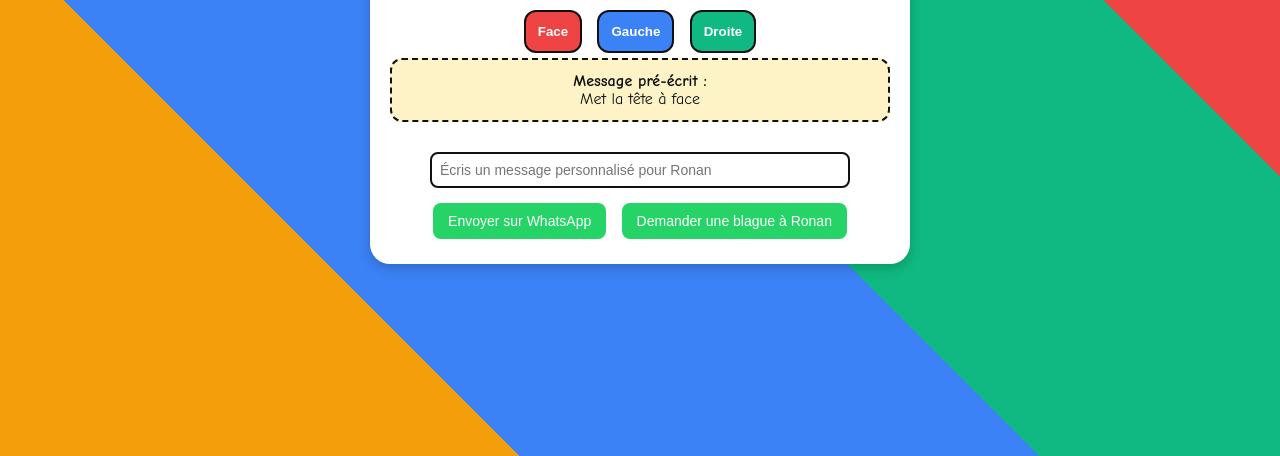
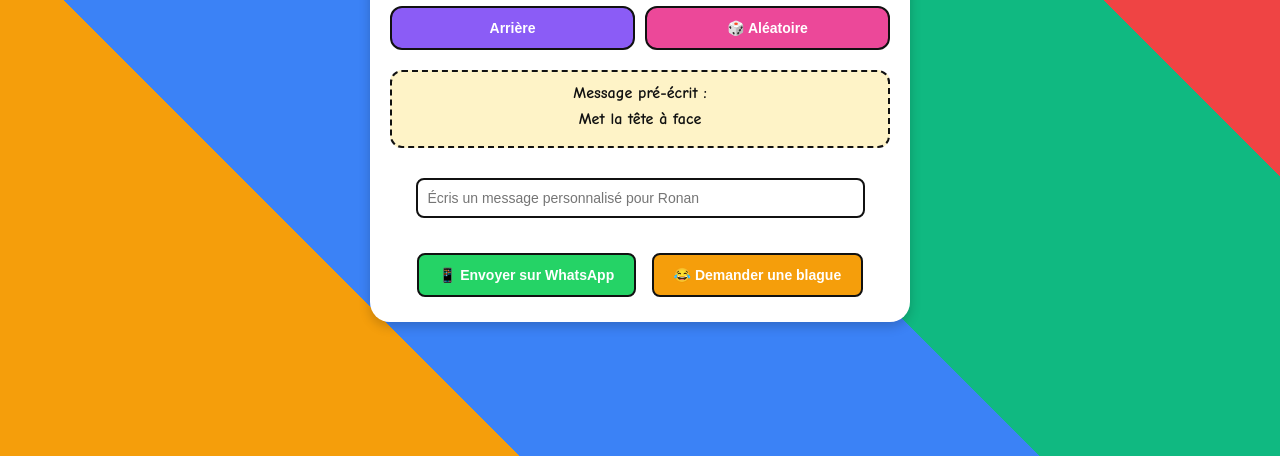
Before and after one commit to jbandrivet/ronan, a plain HTML site: page index.html in a window 1280 px wide. Shown: the part 344-800 px from the top of the page. Drawn offline with Linux system fonts and the light colour scheme.

Commit message:
Enhance position selection and button styles
Added functionality for random position selection and updated button styles.

```diff
--- a/index.html
+++ b/index.html
@@ -39,14 +39,25 @@
       margin-bottom: 10px;
       color: #ef4444;
     }
+    .buttons {
+      display: flex;
+      flex-wrap: wrap;
+      gap: 10px;
+      margin: 20px 0;
+    }
     .buttons button {
       flex: 1;
+      min-width: 120px;
       padding: 12px;
       border-radius: 12px;
       border: 2px solid #111;
       cursor: pointer;
       font-weight: bold;
-      margin: 5px;
+      font-size: 14px;
+      transition: transform 0.2s;
+    }
+    .buttons button:hover {
+      transform: scale(1.05);
     }
     .message-box {
       border: 2px dashed #111;
@@ -54,24 +65,45 @@
       padding: 12px;
       border-radius: 12px;
       margin-bottom: 20px;
+      min-height: 50px;
+    }
+    .message-box strong {
+      display: block;
+      margin-bottom: 8px;
+    }
+    #message {
+      font-size: 16px;
+      font-weight: bold;
+      color: #111;
+    }
+    .actions {
+      margin-top: 20px;
     }
     .actions button {
-      padding: 10px 15px;
+      padding: 12px 20px;
       border-radius: 8px;
       font-size: 14px;
+      font-weight: bold;
       display: inline-block;
       margin: 5px;
+      border: 2px solid #111;
+      cursor: pointer;
+      transition: transform 0.2s;
+    }
+    .actions button:hover {
+      transform: scale(1.05);
+    }
+    .whatsapp-btn {
       background: #25d366;
       color: white;
-      border: none;
-      cursor: pointer;
     }
     .joke-button {
       background: #f59e0b;
+      color: white;
     }
     input[type='text'] {
-      width: 80%;
-      padding: 8px;
+      width: 85%;
+      padding: 10px;
       margin: 10px 0;
       border: 2px solid #111;
       border-radius: 8px;
@@ -81,7 +113,7 @@
 </head>
 <body>
   <div class="container">
-    <h1>Soumis Ronan le Bouffon</h1>
+    <h1>🤡 Soumis Ronan le Bouffon 🤡</h1>
     <p>Choisis une position et envoie le message sur WhatsApp.</p>
     <p><strong>Ronan devra envoyer une photo de lui-même dans la position souhaitée.</strong></p>
 
@@ -89,10 +121,12 @@
       <button onclick="setPosition('face')" style="background:#ef4444;color:white;">Face</button>
       <button onclick="setPosition('gauche')" style="background:#3b82f6;color:white;">Gauche</button>
       <button onclick="setPosition('droite')" style="background:#10b981;color:white;">Droite</button>
+      <button onclick="setPosition('arriere')" style="background:#8b5cf6;color:white;">Arrière</button>
+      <button onclick="randomPosition()" style="background:#ec4899;color:white;">🎲 Aléatoire</button>
     </div>
 
     <div class="message-box">
-      <div><strong>Message pré-écrit :</strong></div>
+      <strong>Message pré-écrit :</strong>
       <div id="message">Met la tête à face</div>
     </div>
 
@@ -101,15 +135,15 @@
     </div>
 
     <div class="actions">
-      <button onclick="sendWhatsApp()">Envoyer sur WhatsApp</button>
-      <button class="joke-button" onclick="requestJoke()">Demander une blague à Ronan</button>
+      <button class="whatsapp-btn" onclick="sendWhatsApp()">📱 Envoyer sur WhatsApp</button>
+      <button class="joke-button" onclick="requestJoke()">😂 Demander une blague</button>
     </div>
   </div>
 
   <script>
-    const TARGET_WHATSAPP_NUMBER = "33781937228"; // +33 7 81 93 72 28
-
+    const TARGET_WHATSAPP_NUMBER = "33781937228";
     let position = "face";
+    const positions = ["face", "gauche", "droite", "arriere"];
 
     function messageFor(pos) {
       return `Met la tête à ${pos}`;
@@ -120,17 +154,23 @@
       document.getElementById("message").innerText = messageFor(pos);
     }
 
+    function randomPosition() {
+      const randomPos = positions[Math.floor(Math.random() * positions.length)];
+      setPosition(randomPos);
+      alert("🎲 Position aléatoire choisie : " + randomPos + " !");
+    }
+
     function sendWhatsApp() {
       let customText = document.getElementById('customMessage').value;
       let textToSend = customText ? encodeURIComponent(customText) : encodeURIComponent(messageFor(position));
       window.open(`https://api.whatsapp.com/send?phone=${TARGET_WHATSAPP_NUMBER}&text=${textToSend}`, '_blank');
-      alert("Message prêt à être envoyé sur WhatsApp : " + decodeURIComponent(textToSend) + "\nRonan devra envoyer une photo dans cette position.");
+      alert("📱 Message prêt à être envoyé sur WhatsApp : " + decodeURIComponent(textToSend) + "\n\n🤡 Ronan devra envoyer une photo dans cette position !");
     }
 
     function requestJoke() {
       const jokeMessage = encodeURIComponent("Salut Ronan, raconte-moi une blague ! 🤡");
       window.open(`https://api.whatsapp.com/send?phone=${TARGET_WHATSAPP_NUMBER}&text=${jokeMessage}`, '_blank');
-      alert("Demande de blague envoyée à Ronan !");
+      alert("😂 Demande de blague envoyée à Ronan !");
     }
   </script>
 </body>
```
